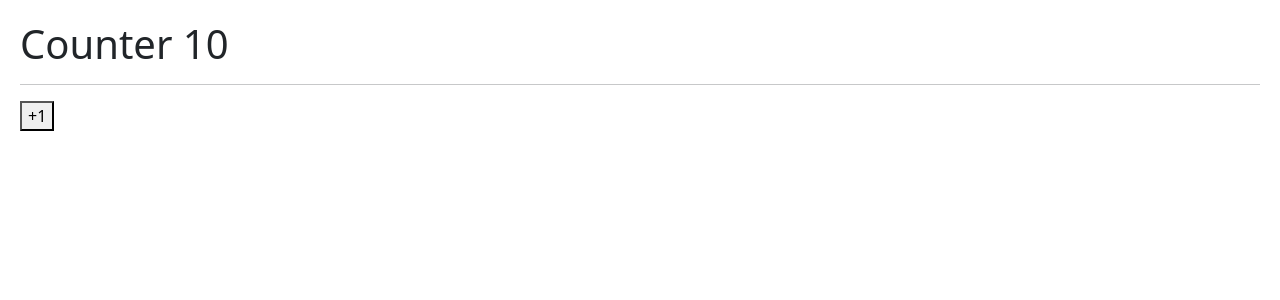
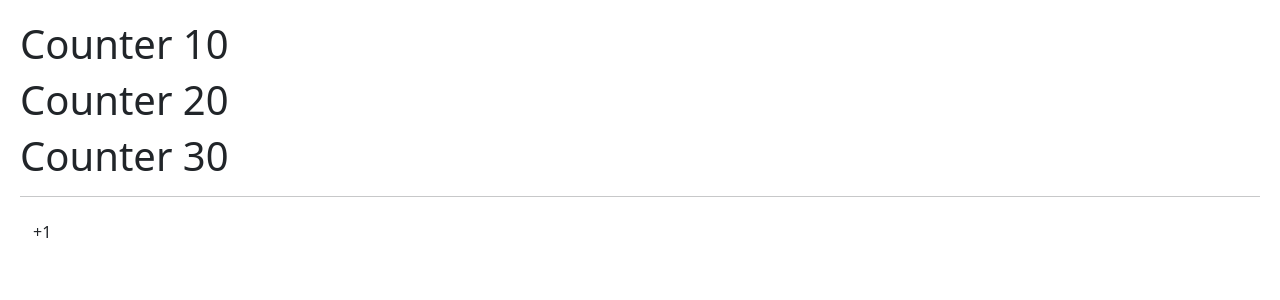
Before and after one commit to MyFirstVlog/REACT-HOOKS-v17.0.2, a React (Vite) app: page / in a window 1280 px wide. Shown: the top 300 px of the page. Built offline with nearby package versions, Linux system fonts and the light colour scheme.

Commit message:
useState hook

```diff
--- a/src/01-useState/CounterApp.jsx
+++ b/src/01-useState/CounterApp.jsx
@@ -2,15 +2,27 @@
 
 export const CounterApp = () => {
 
-  const [counter, setCounter] = useState(10);
+  const [counter, setCounter] = useState({
+    counter1: 10,
+    counter2: 20,
+    counter3: 30,
+  });
+  const {counter1,counter2,counter3} = counter;
+
+  const sumCounter1 = () => {
+    counter.counter1 = counter.counter1 + 1 ;
+    setCounter({...counter});
+  }
 
   return (
         <>
-            <h1>Counter {counter}</h1>
+            <h1>Counter {counter1}</h1>
+            <h1>Counter {counter2}</h1>
+            <h1>Counter {counter3}</h1>
 
             <hr/>
 
-            <button onClick={() => setCounter(counter + 1)}>+1</button>
+            <button className="btn" onClick={() => sumCounter1()}>+1</button>
         </>
     )
 }
```
